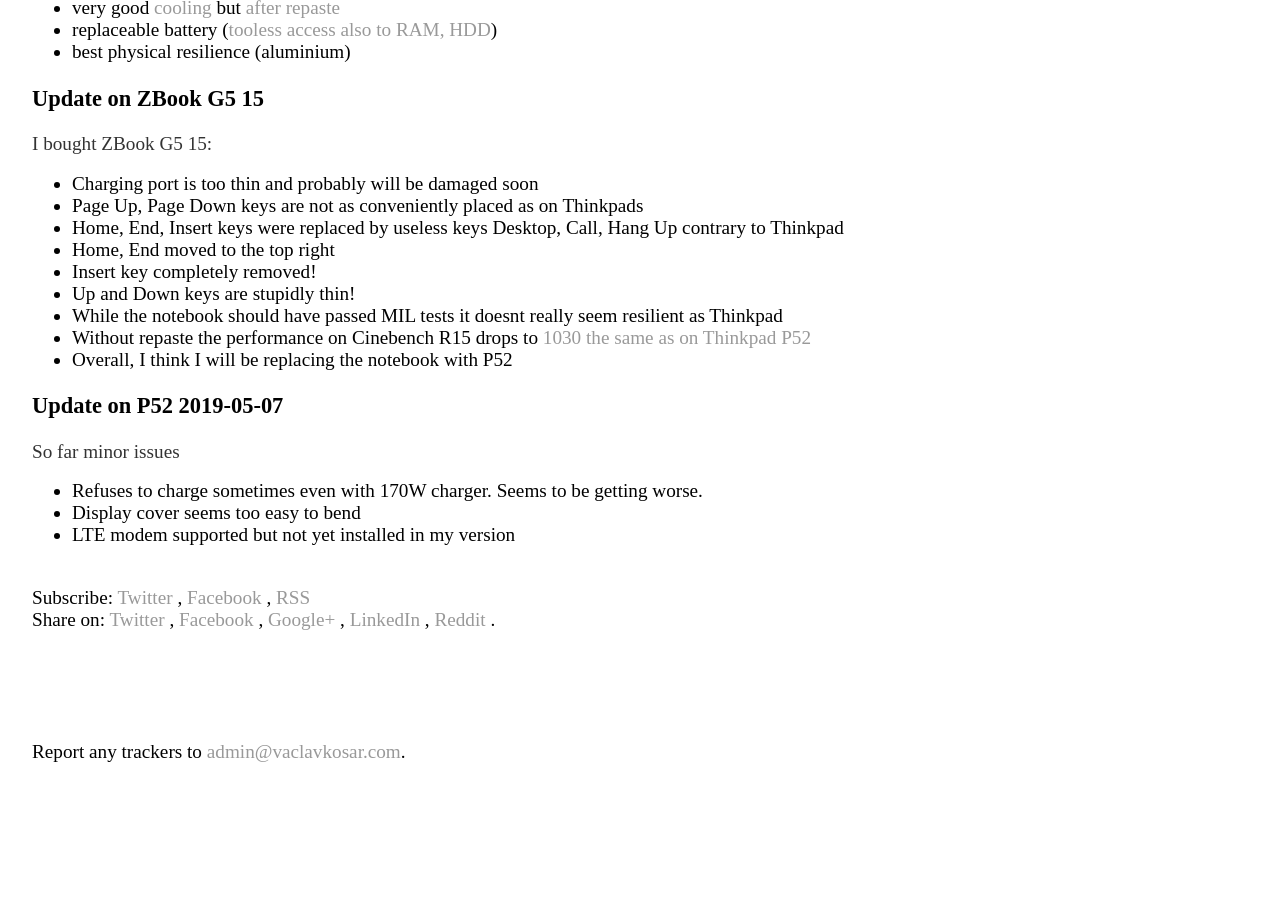
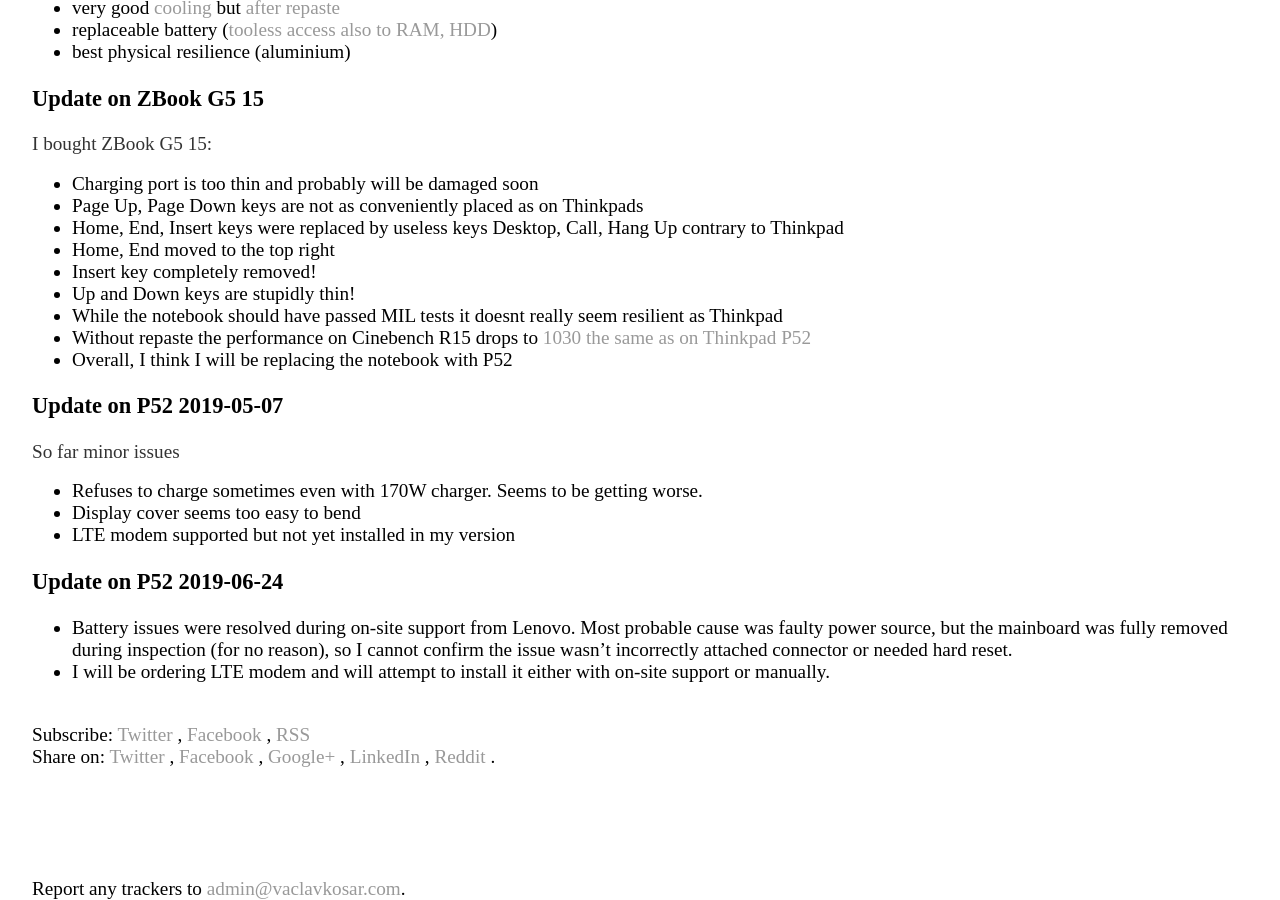
Before and after one commit to vackosar/vackosar.github.io, a Jekyll site: the page built from _posts/2019-03-03-Thinkpad-P52-vs-HP-Zbook-15-G5-vs-Dell-Precision-7530.md, in a window 1280 px wide and 900 px high, scrolled down 1441 px. Built offline with Jekyll 4.4.1, drawn with Linux system fonts in a browser that asks for light colours; comment, search, counter and statistics services are not loaded; before the commit the page ends 2204 px from its top, so only the background shows below that.

Commit message:
update on p52 battery

```diff
--- a/_posts/2019-03-03-Thinkpad-P52-vs-HP-Zbook-15-G5-vs-Dell-Precision-7530.md
+++ b/_posts/2019-03-03-Thinkpad-P52-vs-HP-Zbook-15-G5-vs-Dell-Precision-7530.md
@@ -55,3 +55,8 @@
 - Refuses to charge sometimes even with 170W charger. Seems to be getting worse.
 - Display cover seems too easy to bend
 - LTE modem supported but not yet installed in my version
+
+
+### Update on P52 2019-06-24
+- Battery issues were resolved during on-site support from Lenovo. Most probable cause was faulty power source, but the mainboard was fully removed during inspection (for no reason), so I cannot confirm the issue wasn't incorrectly attached connector or needed hard reset.
+- I will be ordering LTE modem and will attempt to install it either with on-site support or manually.
```
